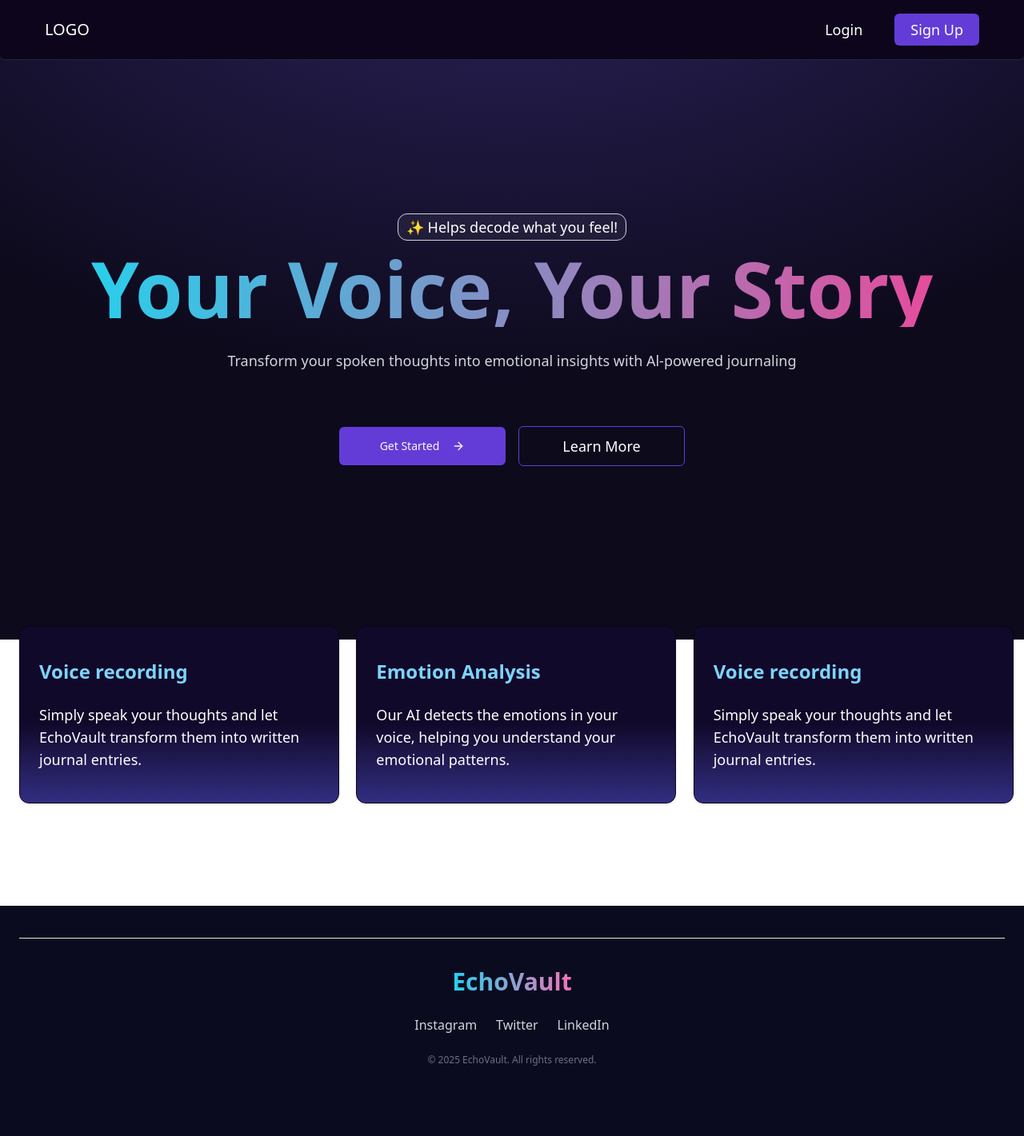
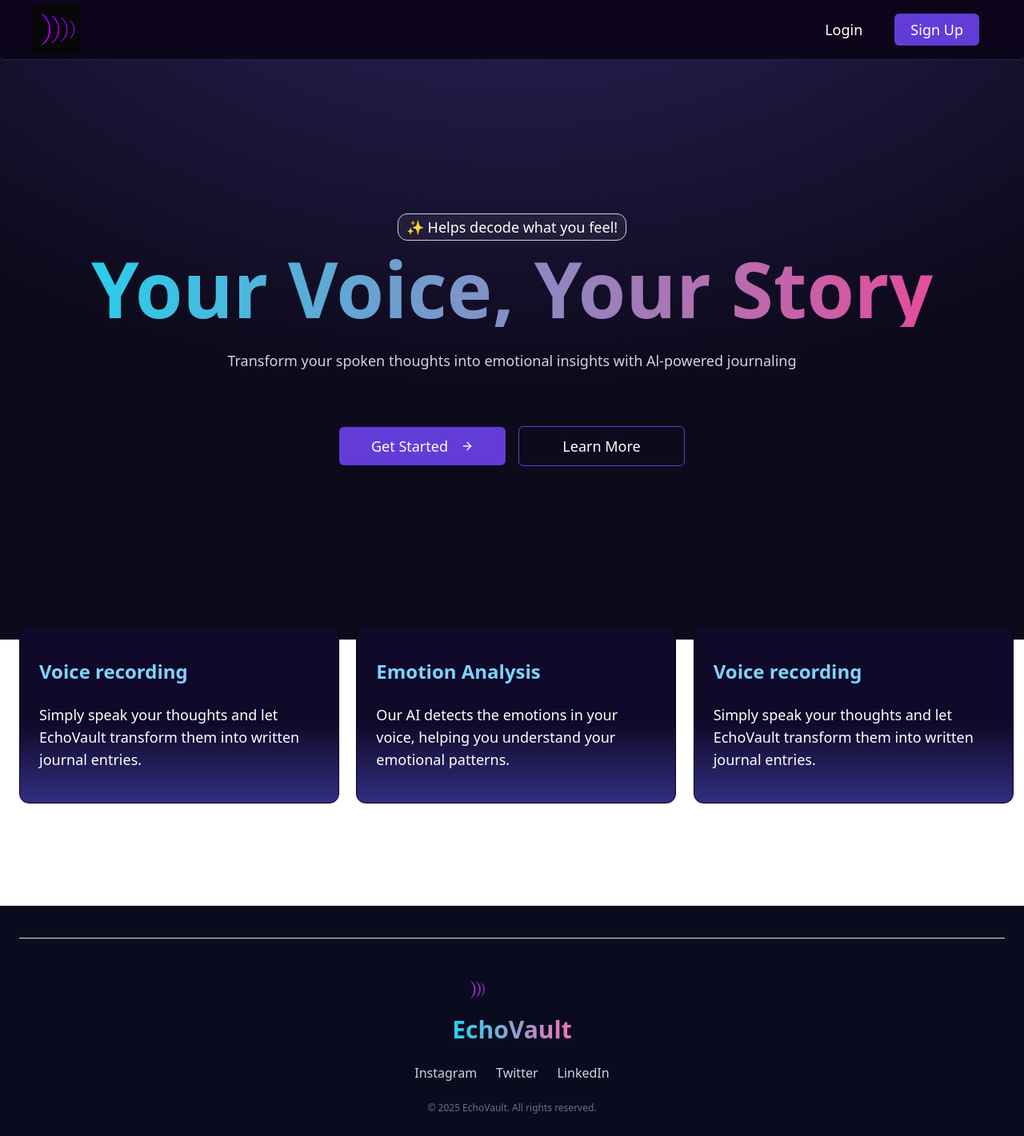
Before and after one commit to Aayush-Bindal/EchoVault, a Next.js app: page / in a window 1280 px wide. Shown: the whole page at 80% size. Built offline with nearby package versions, Linux system fonts and the light colour scheme.

Commit message:
minor changes

```diff
--- a/app/_components/Footer.js
+++ b/app/_components/Footer.js
@@ -1,11 +1,19 @@
+import logo from "../../assets/logo-transparent.png";
+import Image from "next/image";
+import Link from "next/link";
+
 function Footer() {
   return (
     <footer className="bg-[#0B0B1F] text-[#d1d5db] px-6 py-10 w-full h-72">
       <hr className="" />
-      <div className="max-w-7xl mx-auto flex flex-col items-center space-y-6 pt-9">
-        <h2 className="text-3xl font-bold text-transparent bg-clip-text bg-gradient-to-r from-cyan-400 via-purple-400 to-pink-400">
-          EchoVault
-        </h2>
+      <div className="max-w-7xl mx-auto flex flex-col items-center space-y-6 pt-9 ">
+        <div className="flex flex-row justify-center items-center">
+          <Link href="/" className="flex flex-col">
+            <h2 className="text-3xl font-bold text-transparent bg-clip-text bg-gradient-to-r from-cyan-400 via-purple-400 to-pink-400">
+              <Image src={logo} width={60} /> EchoVault
+            </h2>
+          </Link>
+        </div>
 
         <div className="flex space-x-6 mt-4">
           <a href="#" className="hover:text-cyan-400 transition">
--- a/app/_components/Navbar.js
+++ b/app/_components/Navbar.js
@@ -1,11 +1,14 @@
 import { Button } from "@/components/ui/button";
 import Link from "next/link";
-
+import logo from "../../assets/logo.png";
+import Image from "next/image";
 function Navbar() {
   return (
-    <div className="w-full h-[75px] border-b-[1px] border-gray-800 bg-[#0c051c] flex flex-row justify-between items-center px-14 rounded-b-md">
-      <div className="text-white text-xl">
-        <Link href="/">LOGO</Link>
+    <div className="w-full h-[75px] border-b-[1px] border-gray-800 bg-[#0c051c] flex flex-row justify-between items-center pr-14 pl-10 rounded-b-md">
+      <div className="text-white text-xl mr-0">
+        <Link href="/">
+          <Image src={logo} width={60} />{" "}
+        </Link>
       </div>
       <div className="space-x-4">
         <Link href="/login">
--- /dev/null
+++ b/app/analytics/page.js
@@ -0,0 +1,5 @@
+function Analysis() {
+  return <div>test text</div>;
+}
+
+export default Analysis;
--- a/app/page.js
+++ b/app/page.js
@@ -24,7 +24,7 @@ function page() {
           journaling
         </p>
         <div className="flex flex-col lg:flex-row justify-center items-center gap-4 mt-10">
-          <Button className="py-6 px-8 w-52" asChild>
+          <Button className="py-6 px-8 w-52 text-lg" asChild>
             <Link href="/signup">
               Get Started <ArrowRight className="ml-2 h-4 w-4" />
             </Link>
--- /dev/null
+++ b/app/record/page.js
@@ -0,0 +1,5 @@
+function Record() {
+  return <div></div>;
+}
+
+export default Record;
```
Also changed, not shown: assets/logo-transparent.png (renamed from assets/Vibrant Curved Purple Lines.png), assets/logo.png (renamed from assets/ChatGPT Image Apr 27, 2025, 01_06_28 AM.png).
